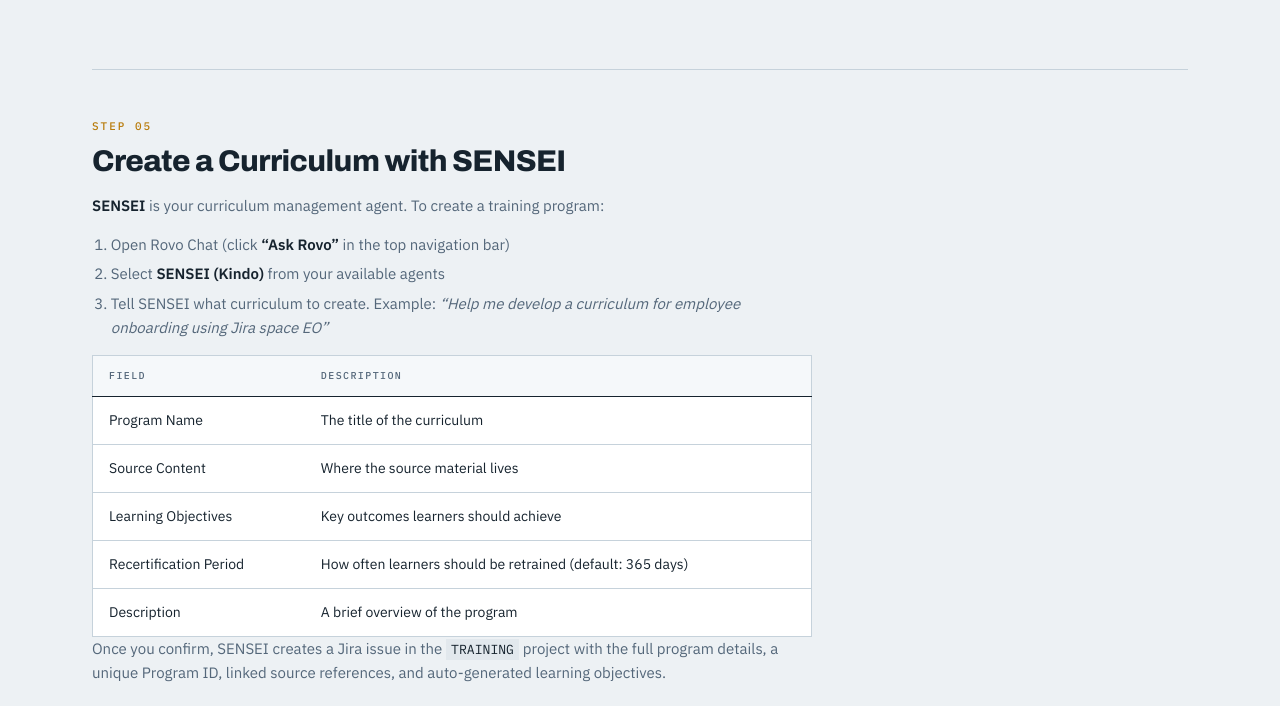
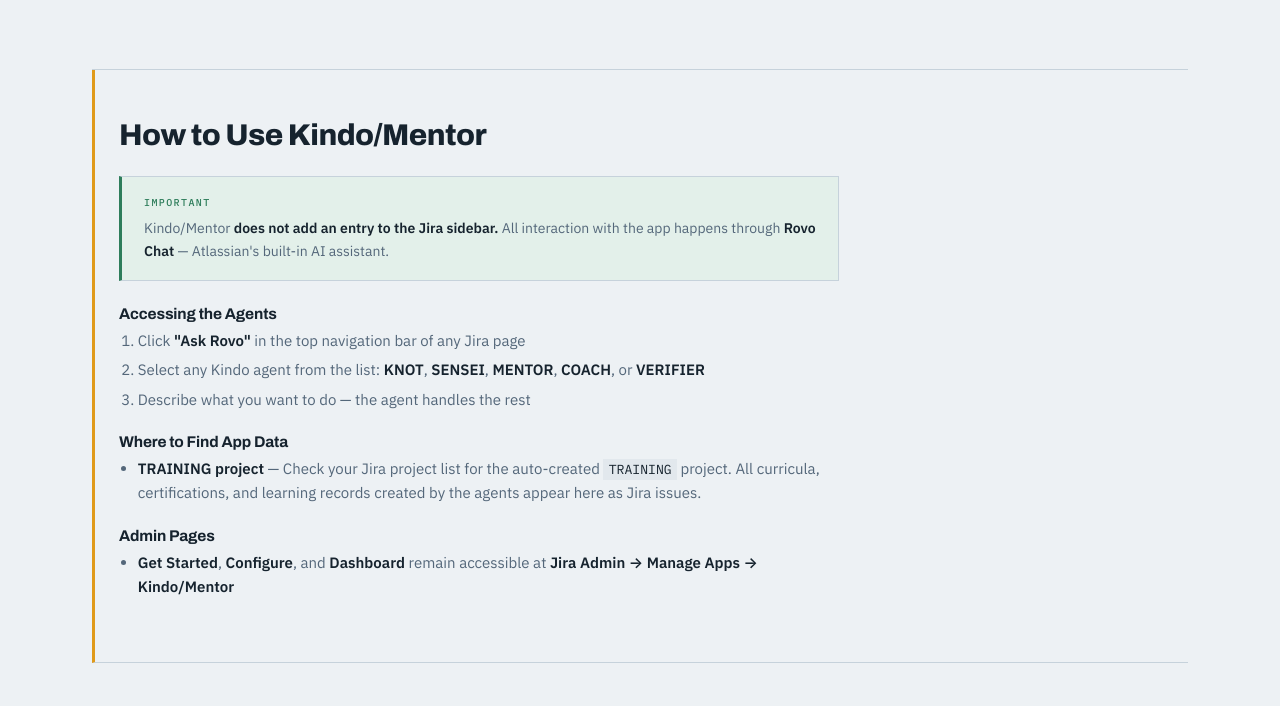
Before and after one commit to MissingLinkThag/KindoAppHelpdesk, a plain HTML site: page mentor-setup/index.html in a window 1280 px wide. Shown: the part 5274-5980 px from the top of the page. Drawn offline with Linux system fonts and the light colour scheme.

Commit message:
Add 'How to Use' section and sidebar troubleshooting to Mentor guide

```diff
--- a/mentor-setup/index.html
+++ b/mentor-setup/index.html
@@ -203,6 +203,34 @@
             </div>
         </div>
 
+        <!-- ========== HOW TO USE ========== -->
+        <div class="step-section" style="border-left: 3px solid #E09A1A; padding-left: 1.5rem;">
+            <h2 class="step-section__title">How to Use Kindo/Mentor</h2>
+            <div class="step-section__body">
+                <div class="notice notice--success">
+                    <span class="notice__label">Important</span>
+                    <p>Kindo/Mentor <strong>does not add an entry to the Jira sidebar.</strong> All interaction with the app happens through <strong>Rovo Chat</strong> — Atlassian's built-in AI assistant.</p>
+                </div>
+
+                <h3>Accessing the Agents</h3>
+                <ol>
+                    <li>Click <strong>"Ask Rovo"</strong> in the top navigation bar of any Jira page</li>
+                    <li>Select any Kindo agent from the list: <strong>KNOT</strong>, <strong>SENSEI</strong>, <strong>MENTOR</strong>, <strong>COACH</strong>, or <strong>VERIFIER</strong></li>
+                    <li>Describe what you want to do — the agent handles the rest</li>
+                </ol>
+
+                <h3>Where to Find App Data</h3>
+                <ul>
+                    <li><strong>TRAINING project</strong> — Check your Jira project list for the auto-created <code>TRAINING</code> project. All curricula, certifications, and learning records created by the agents appear here as Jira issues.</li>
+                </ul>
+
+                <h3>Admin Pages</h3>
+                <ul>
+                    <li><strong>Get Started</strong>, <strong>Configure</strong>, and <strong>Dashboard</strong> remain accessible at <strong>Jira Admin → Manage Apps → Kindo/Mentor</strong></li>
+                </ul>
+            </div>
+        </div>
+
         <!-- ========== STEP 05 ========== -->
         <div class="step-section">
             <span class="step-section__number">Step 05</span>
@@ -367,7 +395,8 @@
                     <tr><td>Agent not responding</td><td>Verify Rovo is enabled on your Jira site. Check that the agent appears in Browse Agents.</td></tr>
                     <tr><td>Certification requirements not showing</td><td>Create a curriculum via SENSEI &mdash; requirements are generated automatically. Or define manually in Configure &rarr; Certification Requirements.</td></tr>
                     <tr><td>Peer apps not detected</td><td>Other Kindo apps must be installed on the same Jira site. The app works fully in standalone mode.</td></tr>
-                </tbody>
+                                    <tr><td>Can't find the app after install</td><td>Kindo/Mentor does not appear in the Jira sidebar. Access agents via <strong>Ask Rovo</strong> in the top navigation bar. Admin pages are at Jira Admin &rarr; Manage Apps &rarr; Kindo/Mentor.</td></tr>
+</tbody>
             </table>
         </div>
     </section>
```
